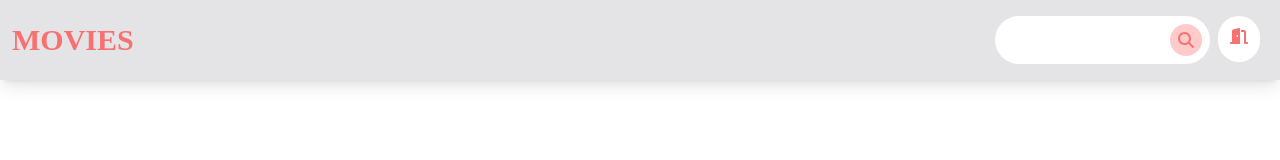
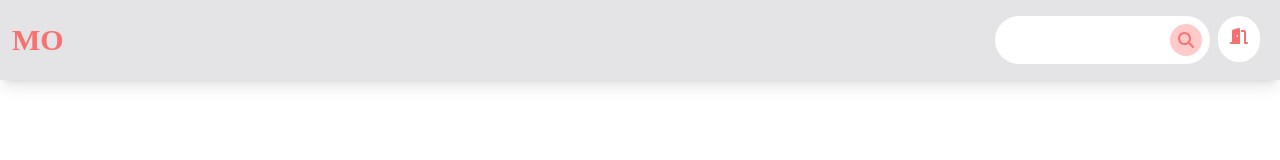
Before and after one commit to mechztcc/react-movies, a React (Create React App) app: page / in a window 1280 px wide. Shown: the top 160 px of the page. Built offline with nearby package versions, Linux system fonts and the light colour scheme; a web font is replaced by a local one.

Commit message:
feat: improviments on navbar

```diff
--- a/src/components/Navbar.jsx
+++ b/src/components/Navbar.jsx
@@ -23,11 +23,11 @@ export default function Navbar() {
       <div className="flex w-full bg-zinc-200 h-20 justify-between items-center p-3 shadow-lg">
         <Link to="/">
           <h1 className="font-bold text-3xl title text-red-400 cursor-pointer hover:text-red-500">
-            MOVIES
+            MO
           </h1>
         </Link>
 
-        <div className="flex">
+        <div className="flex ">
           <div className="relative">
             <FontAwesomeIcon
               icon={faMagnifyingGlass}
```
